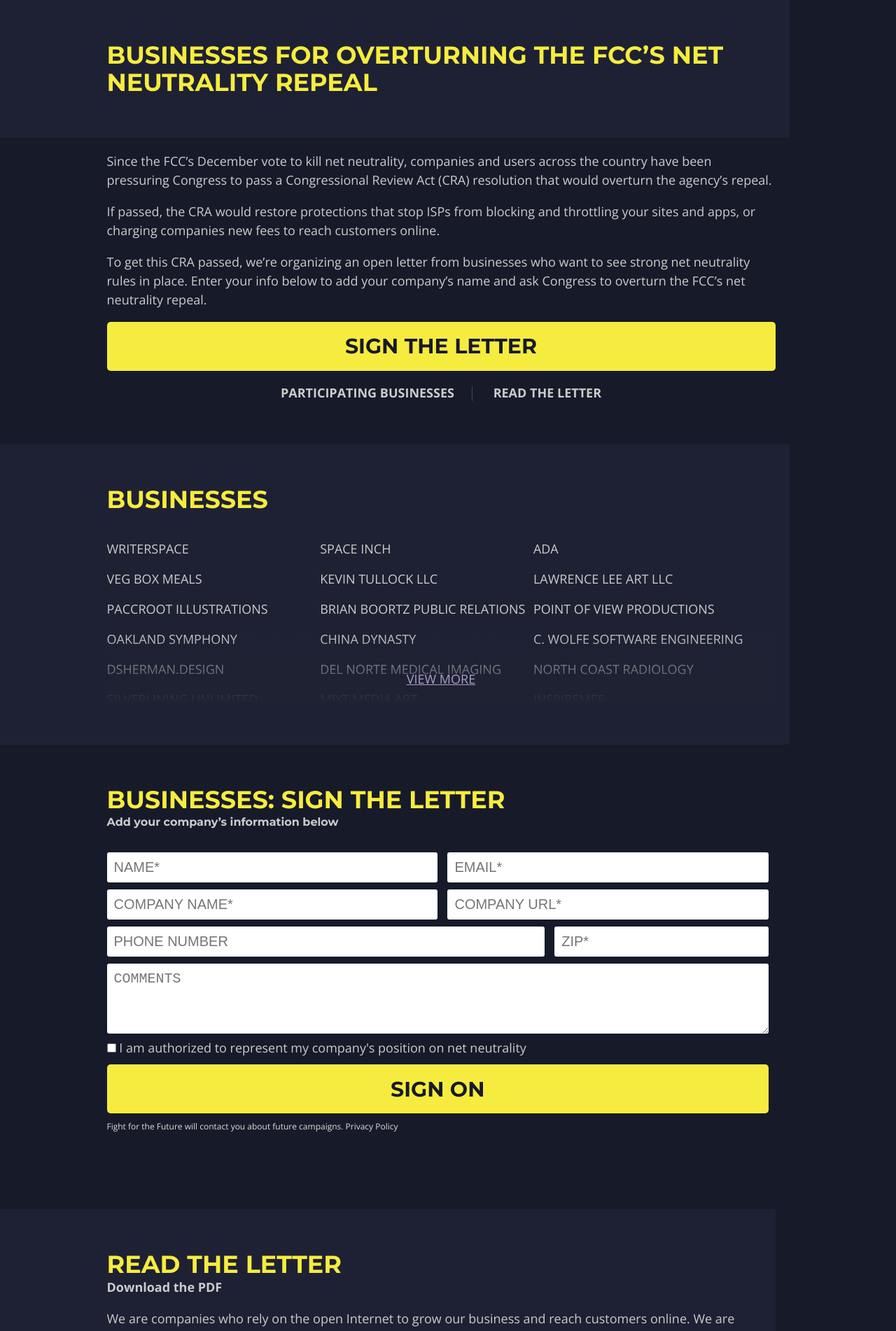
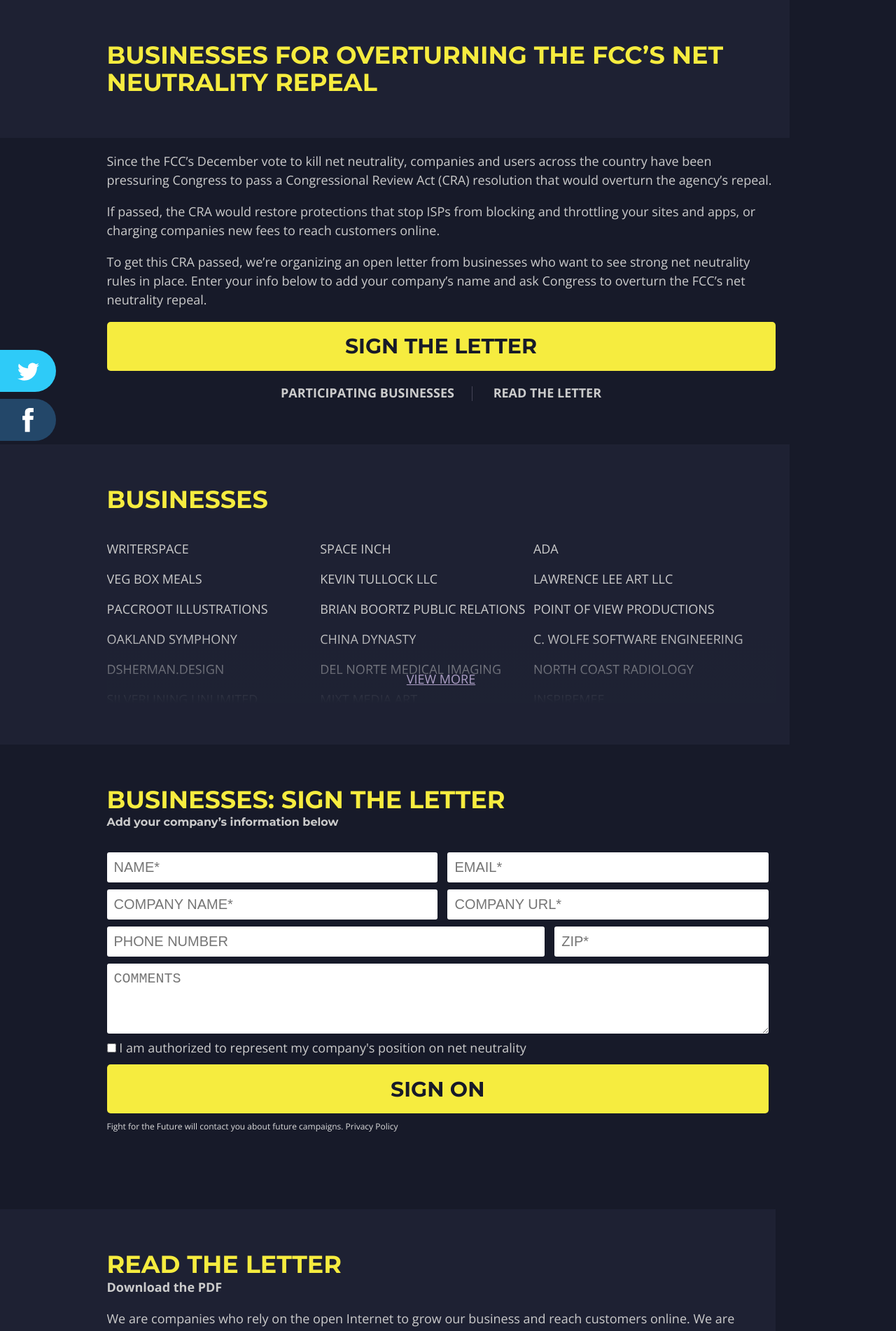
Before and after one commit to fightforthefuture/vetsforthe.net, a Jekyll site: the page built from index.md, in a window 1280 px wide. Shown: the top 1902 px of the page at 70% size. Built offline with Jekyll 4.4.1, drawn with Linux system fonts in a browser that asks for light colours.

Commit message:
Add social share buttons

```diff
--- a/_includes/scripts.html
+++ b/_includes/scripts.html
@@ -1,4 +1,6 @@
 <!-- nothing here -->
+<!-- ShareProgress -->
+<script src="//c.shpg.org/103/sp.js"></script>
 <script type="text/javascript" src="js/jquery-3.2.1.min.js"></script>
 <script type="text/javascript">
 	(function($) {
--- a/_layouts/default.html
+++ b/_layouts/default.html
@@ -4,6 +4,16 @@
 	{% include meta.html %}
 </head>
 <body>
+<div class="social-media-buttons">
+	<div class="share-bar twitter">
+		<span>Share on twitter</span> <img src="/images/share/twitter_white.svg" />
+		<div class="sp_186666 sp_tw_large" ></div>
+	</div>
+	<div class="share-bar facebook">
+		<span>Share on facebook</span> <img src="/images/share/facebook_white.svg" />
+		<div class="sp_186665 sp_fb_large" ></div>
+	</div>
+</div>
 <div id="overlord">
 {{ content }}
 </div>
--- /dev/null
+++ b/_sass/_socialmediabuttons.scss
@@ -0,0 +1,63 @@
+.social-media-buttons {
+  position: fixed;
+  left: 0;
+  top: 500px;
+  z-index: 100;
+	.share-bar {
+		display: block;
+		position: relative;
+		height: 60px;
+		width: 80px;
+		border-radius: 0 30px 30px 0;
+		margin-bottom: 10px;
+		transition: width 0.2s ease-in;
+		span {
+			font-family: "Open Sans", sans-serif;
+			font-weight: bold;
+			font-size: 13px;
+			color: white;
+			text-transform: uppercase;
+			display: block;
+			line-height: 60px;
+			width: 200px;
+			text-align: right;
+			opacity: 0;
+			position: absolute;
+			right: 80px;
+			transition: opacity 0.4s ease-in;
+		}
+		img {
+			position: absolute;
+			height: 50px;
+			right: 15px;
+			top: 5px;
+		}
+		&:hover {
+			width: 250px;
+		}
+		&:hover span {
+			opacity: 1.0;
+		}
+	}
+	.twitter {
+		background-color: #2ecbf8;
+	}
+	.facebook {
+		background-color: #234769;
+	}
+	div.sp_fb_large a,
+	div.sp_tw_large a {
+		color: transparent;
+		background-color: transparent;
+		position: absolute;
+		top: 0px;
+		left: 0px;
+		width: 100%;
+		height: 100%;
+	}
+}
+@media screen and (max-width: 700px) {
+  .social-media-buttons {
+    display: none;
+  }
+}
--- a/style.scss
+++ b/style.scss
@@ -4,3 +4,4 @@
 @import 'reset';
 @import 'variables';
 @import 'default';
+@import 'socialmediabuttons';
```
Also changed, not shown: images/share/facebook_white.svg (added), images/share/twitter_white.svg (added).
